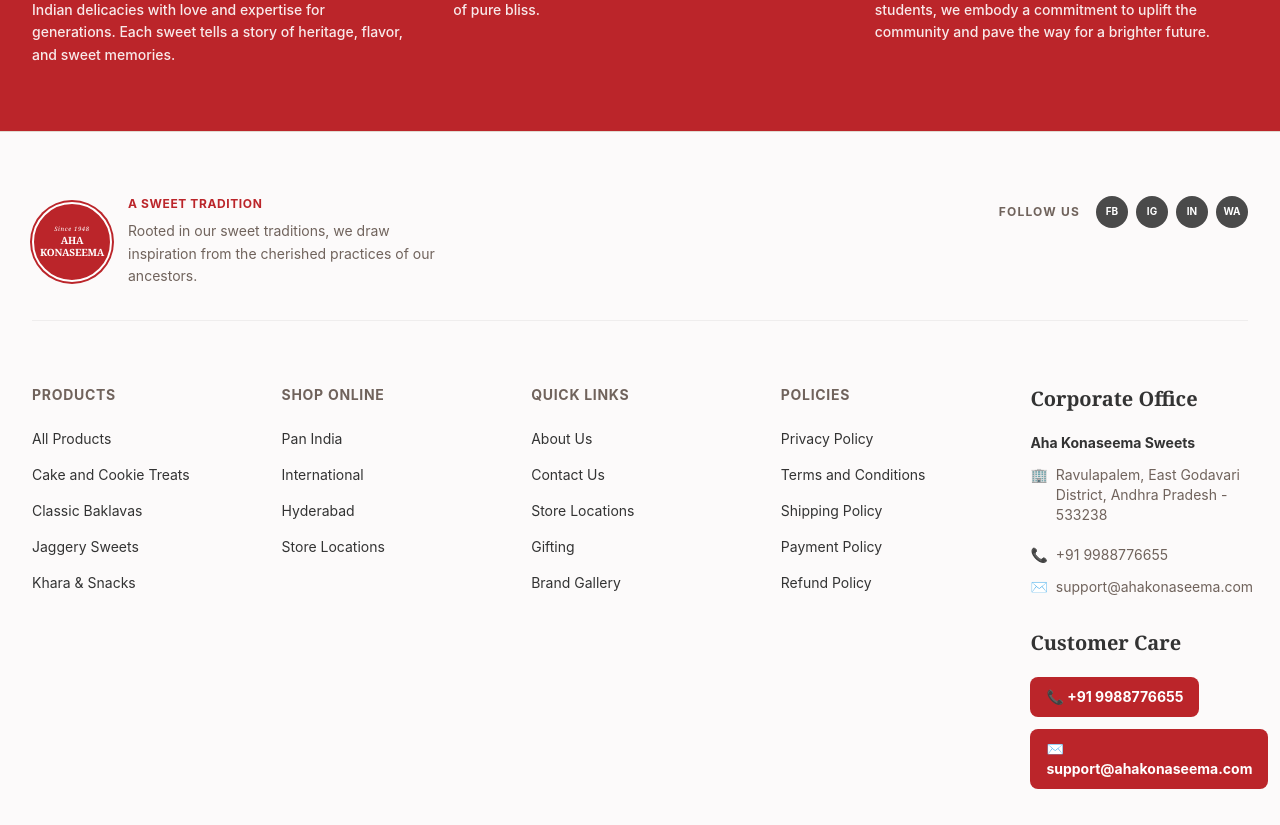
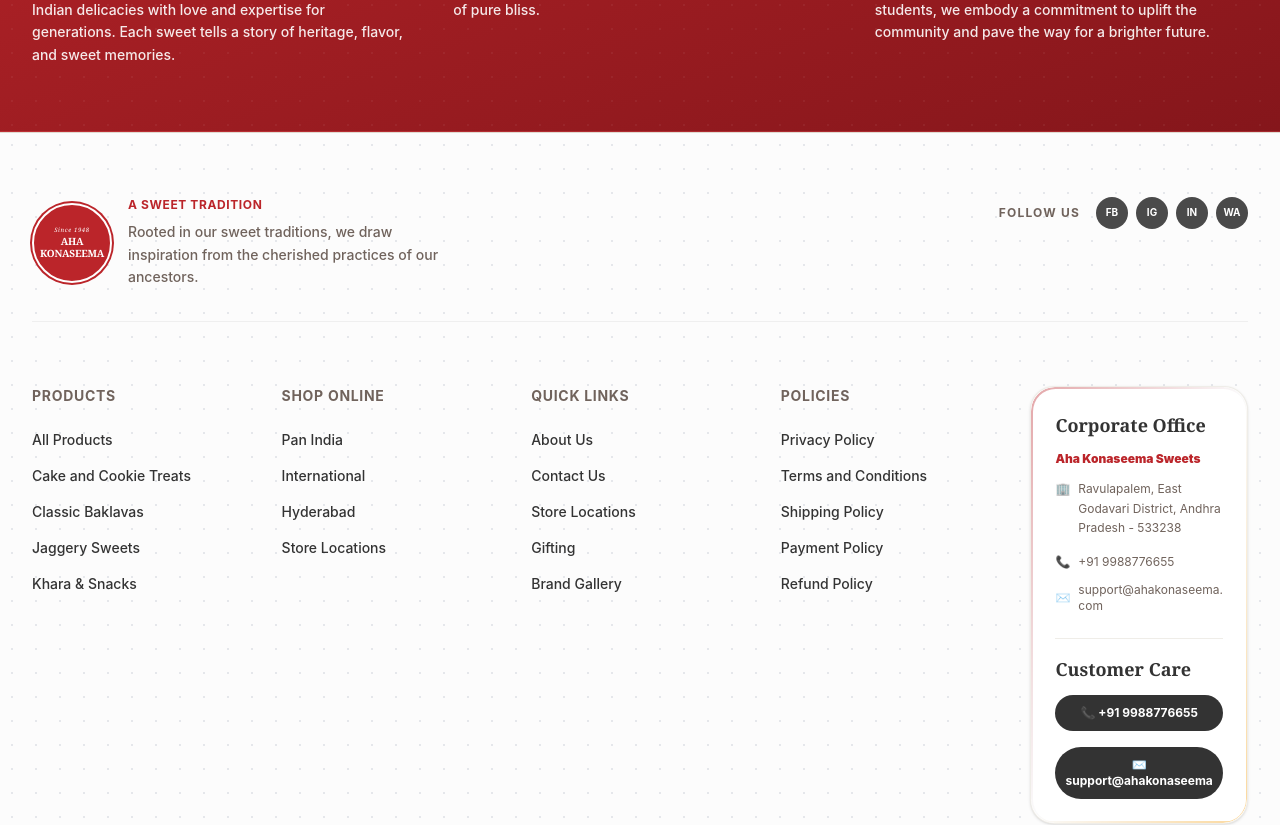
Before and after one commit to rameshnaiduayyala/ecommerce, a React (Vite) app: page / in a window 1280 px wide. Shown: the part 1680-2505 px from the top of the page. Built offline with nearby package versions, Linux system fonts and the light colour scheme; no server answers; the database is empty.

Commit message:
feat: implement ProductCard, Navbar, and Footer components with associated dependencies

```diff
--- a/src/components/Footer.jsx
+++ b/src/components/Footer.jsx
@@ -5,9 +5,12 @@
   return (
     <footer className="mt-16 w-full">
       {/* Top Red Section - Traditions */}
-      <div className="bg-primary text-white py-16 px-4 md:px-8">
-        <div className="container mx-auto">
-          <h2 className="text-3xl font-serif text-center mb-12">Our Sweet Traditions</h2>
+      <div className="bg-gradient-to-br from-primary to-[#85161b] text-white py-16 px-4 md:px-8 border-b border-white/5 relative overflow-hidden">
+        {/* Subtle decorative dot layer */}
+        <div className="absolute inset-0 bg-[radial-gradient(#ffffff_1px,transparent_1px)] [background-size:24px_24px] opacity-5"></div>
+
+        <div className="container mx-auto relative z-10">
+          <h2 className="text-3xl font-serif font-black text-center mb-12 tracking-tight text-white drop-shadow-sm">Our Sweet Traditions</h2>
 
           <div className="grid grid-cols-1 md:grid-cols-3 gap-12 text-center md:text-left">
             <div className="flex flex-col items-center md:items-start gap-4">
@@ -45,8 +48,8 @@
       </div>
 
       {/* Bottom White Section */}
-      <div className="bg-[#fcfafa] py-16 px-4 md:px-8 border-t border-border">
-        <div className="container mx-auto">
+      <div className="bg-[#fcfafa] py-16 px-4 md:px-8 border-t border-border retro-grid-bg relative overflow-hidden">
+        <div className="container mx-auto relative z-10">
           {/* Top of bottom footer */}
           <div className="flex flex-col lg:flex-row justify-between items-start gap-8 mb-16 pb-8 border-b border-black/5">
             <div className="flex items-center gap-4">
@@ -56,7 +59,7 @@
               </div>
               <div className="max-w-xs">
                 <h4 className="text-primary font-bold text-xs tracking-wider mb-2 uppercase">A Sweet Tradition</h4>
-                <p className="text-sm text-muted-foreground leading-relaxed">
+                <p className="text-sm text-muted-foreground leading-relaxed font-medium">
                   Rooted in our sweet traditions, we draw inspiration from the cherished practices of our ancestors.
                 </p>
               </div>
@@ -78,65 +81,67 @@
           <div className="grid grid-cols-2 md:grid-cols-4 lg:grid-cols-5 gap-8">
             <div className="flex flex-col gap-4">
               <h4 className="text-sm font-bold text-muted-foreground tracking-wider uppercase mb-2">Products</h4>
-              <Link to="/products" className="text-sm text-foreground hover:text-primary transition-colors">All Products</Link>
-              <Link to="/products" className="text-sm text-foreground hover:text-primary transition-colors">Cake and Cookie Treats</Link>
-              <Link to="/products" className="text-sm text-foreground hover:text-primary transition-colors">Classic Baklavas</Link>
-              <Link to="/products" className="text-sm text-foreground hover:text-primary transition-colors">Jaggery Sweets</Link>
-              <Link to="/products" className="text-sm text-foreground hover:text-primary transition-colors">Khara & Snacks</Link>
+              <Link to="/products" className="text-sm text-foreground hover:text-primary transition-colors font-medium">All Products</Link>
+              <Link to="/products" className="text-sm text-foreground hover:text-primary transition-colors font-medium">Cake and Cookie Treats</Link>
+              <Link to="/products" className="text-sm text-foreground hover:text-primary transition-colors font-medium">Classic Baklavas</Link>
+              <Link to="/products" className="text-sm text-foreground hover:text-primary transition-colors font-medium">Jaggery Sweets</Link>
+              <Link to="/products" className="text-sm text-foreground hover:text-primary transition-colors font-medium">Khara & Snacks</Link>
             </div>
 
             <div className="flex flex-col gap-4">
               <h4 className="text-sm font-bold text-muted-foreground tracking-wider uppercase mb-2">Shop Online</h4>
-              <Link to="/products" className="text-sm text-foreground hover:text-primary transition-colors">Pan India</Link>
-              <Link to="/products" className="text-sm text-foreground hover:text-primary transition-colors">International</Link>
-              <Link to="/products" className="text-sm text-foreground hover:text-primary transition-colors">Hyderabad</Link>
-              <Link to="/products" className="text-sm text-foreground hover:text-primary transition-colors">Store Locations</Link>
+              <Link to="/products" className="text-sm text-foreground hover:text-primary transition-colors font-medium">Pan India</Link>
+              <Link to="/products" className="text-sm text-foreground hover:text-primary transition-colors font-medium">International</Link>
+              <Link to="/products" className="text-sm text-foreground hover:text-primary transition-colors font-medium">Hyderabad</Link>
+              <Link to="/products" className="text-sm text-foreground hover:text-primary transition-colors font-medium">Store Locations</Link>
             </div>
 
             <div className="flex flex-col gap-4">
               <h4 className="text-sm font-bold text-muted-foreground tracking-wider uppercase mb-2">Quick Links</h4>
-              <Link to="/" className="text-sm text-foreground hover:text-primary transition-colors">About Us</Link>
-              <Link to="/" className="text-sm text-foreground hover:text-primary transition-colors">Contact Us</Link>
-              <Link to="/" className="text-sm text-foreground hover:text-primary transition-colors">Store Locations</Link>
-              <Link to="/" className="text-sm text-foreground hover:text-primary transition-colors">Gifting</Link>
-              <Link to="/" className="text-sm text-foreground hover:text-primary transition-colors">Brand Gallery</Link>
+              <Link to="/" className="text-sm text-foreground hover:text-primary transition-colors font-medium">About Us</Link>
+              <Link to="/" className="text-sm text-foreground hover:text-primary transition-colors font-medium">Contact Us</Link>
+              <Link to="/" className="text-sm text-foreground hover:text-primary transition-colors font-medium">Store Locations</Link>
+              <Link to="/" className="text-sm text-foreground hover:text-primary transition-colors font-medium">Gifting</Link>
+              <Link to="/" className="text-sm text-foreground hover:text-primary transition-colors font-medium">Brand Gallery</Link>
             </div>
 
             <div className="flex flex-col gap-4">
               <h4 className="text-sm font-bold text-muted-foreground tracking-wider uppercase mb-2">Policies</h4>
-              <Link to="/" className="text-sm text-foreground hover:text-primary transition-colors">Privacy Policy</Link>
-              <Link to="/" className="text-sm text-foreground hover:text-primary transition-colors">Terms and Conditions</Link>
-              <Link to="/" className="text-sm text-foreground hover:text-primary transition-colors">Shipping Policy</Link>
-              <Link to="/" className="text-sm text-foreground hover:text-primary transition-colors">Payment Policy</Link>
-              <Link to="/" className="text-sm text-foreground hover:text-primary transition-colors">Refund Policy</Link>
+              <Link to="/" className="text-sm text-foreground hover:text-primary transition-colors font-medium">Privacy Policy</Link>
+              <Link to="/" className="text-sm text-foreground hover:text-primary transition-colors font-medium">Terms and Conditions</Link>
+              <Link to="/" className="text-sm text-foreground hover:text-primary transition-colors font-medium">Shipping Policy</Link>
+              <Link to="/" className="text-sm text-foreground hover:text-primary transition-colors font-medium">Payment Policy</Link>
+              <Link to="/" className="text-sm text-foreground hover:text-primary transition-colors font-medium">Refund Policy</Link>
             </div>
 
             <div className="flex flex-col gap-8 col-span-2 md:col-span-4 lg:col-span-1">
+              <div className="magic-glow-card glow-hover p-6 rounded-3xl bg-white/80 shadow-sm border border-border/50 flex flex-col gap-6">
                 <div className="flex flex-col gap-3">
-                <h4 className="text-xl font-serif font-bold text-[#333] mb-2">Corporate Office</h4>
-                <p className="text-sm font-bold text-[#333]">Aha Konaseema Sweets</p>
-                <div className="flex items-start gap-2 text-sm text-muted-foreground">
+                  <h4 className="text-lg font-serif font-black text-[#333]">Corporate Office</h4>
+                  <p className="text-xs font-black text-primary">Aha Konaseema Sweets</p>
+                  <div className="flex items-start gap-2 text-xs text-muted-foreground leading-relaxed">
                     <span>🏢</span>
                     <p>Ravulapalem, East Godavari District, Andhra Pradesh - 533238</p>
                   </div>
-                <div className="flex items-center gap-2 text-sm text-muted-foreground mt-2">
+                  <div className="flex items-center gap-2 text-xs text-muted-foreground mt-1">
                     <span>📞</span>
                     <p>+91 9988776655</p>
                   </div>
-                <div className="flex items-center gap-2 text-sm text-muted-foreground">
+                  <div className="flex items-center gap-2 text-xs text-muted-foreground">
                     <span>✉️</span>
-                  <p>support@ahakonaseema.com</p>
+                    <p className="break-all">support@ahakonaseema.com</p>
                   </div>
                 </div>
 
-              <div className="flex flex-col gap-3">
-                <h4 className="text-xl font-serif font-bold text-[#333] mb-2">Customer Care</h4>
-                <a href="tel:+919988776655" className="bg-primary hover:bg-primary/90 text-white text-sm font-bold py-2.5 px-4 rounded transition-colors flex items-center gap-2 w-fit">
+                <div className="flex flex-col gap-3 pt-4 border-t border-border/50">
+                  <h4 className="text-lg font-serif font-black text-[#333]">Customer Care</h4>
+                  <a href="tel:+919988776655" className="bg-[#333] hover:bg-black text-white text-xs font-bold py-2.5 px-4 rounded-full transition-all active:scale-95 flex items-center justify-center gap-2 w-full text-center">
                     📞 +91 9988776655
                   </a>
-                <a href="mailto:support@ahakonaseema.com" className="bg-primary hover:bg-primary/90 text-white text-sm font-bold py-2.5 px-4 rounded transition-colors flex items-center gap-2 w-fit">
-                  ✉️ support@ahakonaseema.com
+                  <a href="mailto:support@ahakonaseema.com" className="bg-[#333] hover:bg-black text-white text-xs font-bold py-2.5 px-4 rounded-full transition-all active:scale-95 flex items-center justify-center gap-2 w-full text-center mt-1">
+                    ✉️ support@ahakonaseema
                   </a>
+                </div>
               </div>
             </div>
           </div>
```
Also changed, not shown: src/components/Navbar.jsx (+66 -1 lines), src/components/ProductCard.jsx (+6 -6 lines). Lines whose indentation alone changed are shown as unchanged.
